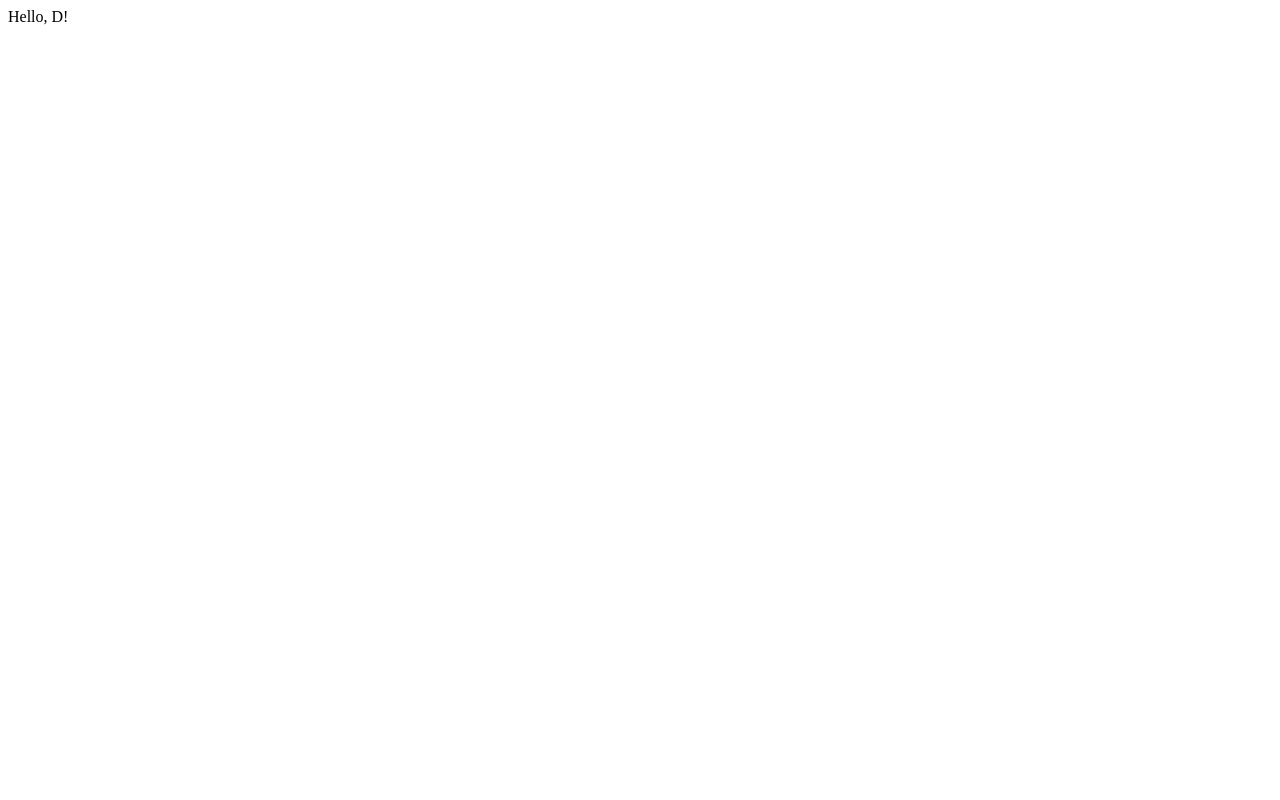
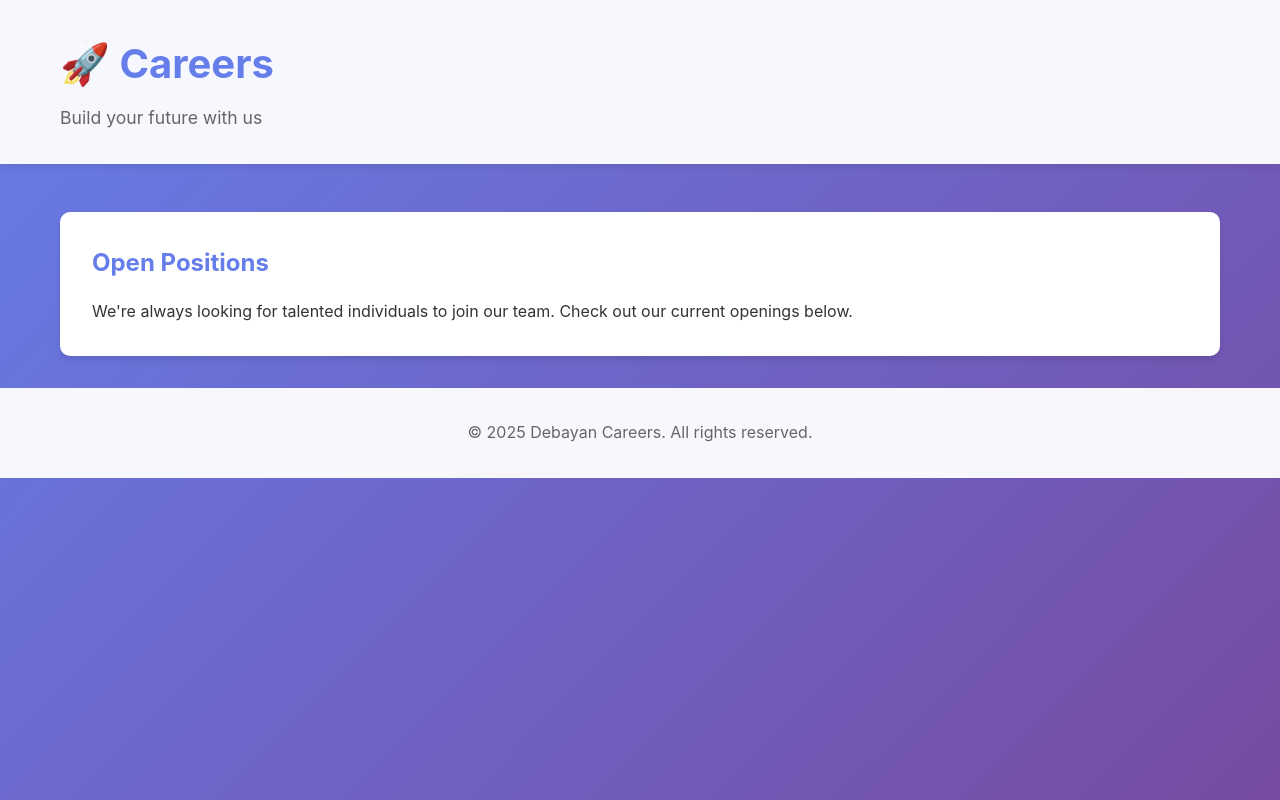
Before and after one commit to debayann/debayan-careers-website, a Flask app: page / in a window 1280 px wide. Before the commit the page is almost empty. Run offline with Flask 3, Linux system fonts and the light colour scheme.

Commit message:
this is my first change

```diff
--- a/app.py
+++ b/app.py
@@ -1,11 +1,11 @@
-from flask import Flask
+from flask import Flask, render_template
 
 app = Flask(__name__)
 
 
 @app.route('/')
 def hello_world():
-  return 'Hello, D!'
+  return render_template("home.html")
 
 
 if __name__ == '__main__':
--- a/templates/home.html
+++ b/templates/home.html
@@ -5,6 +5,7 @@
     <meta name="viewport" content="width=device-width, initial-scale=1.0">
     <title>Careers - Join Our Team</title>
     <link rel="stylesheet" href="{{ url_for('static', filename='css/style.css') }}">
+    <link rel="icon" type="image/x-icon" href="{{ url_for('static', filename='icons8-home-48.png') }}">
 </head>
 <body>
     <header>
```
